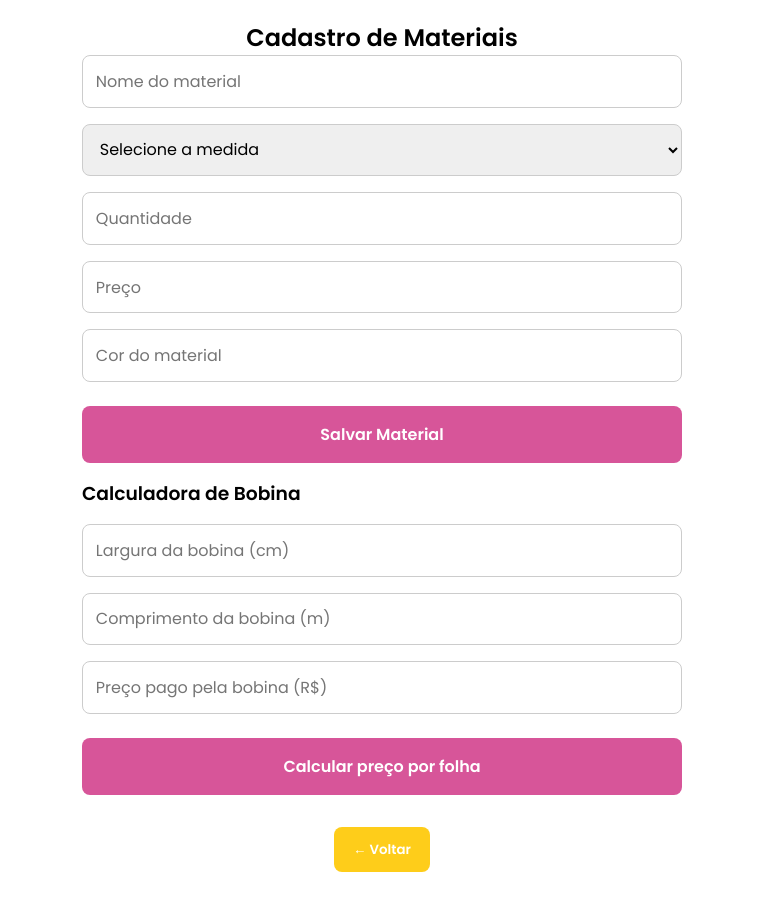
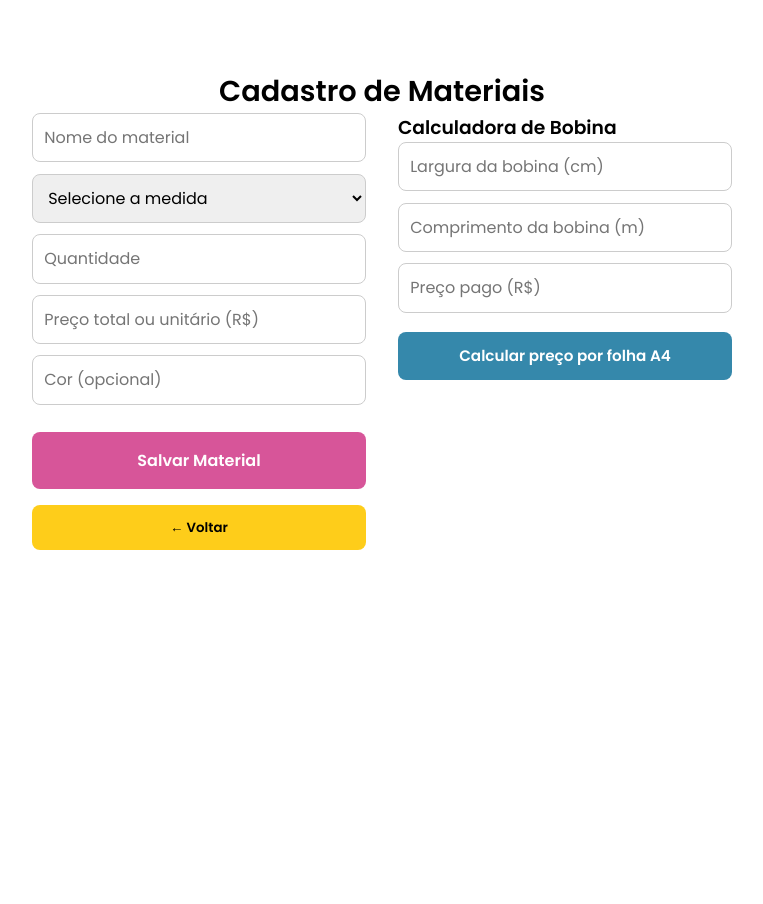
Before and after one commit to thabatadepaula/trilumine-orcamentos, a React (Vite) app: page /materiais in a window 1280 px wide. Shown: the part 194-1098 px from the top of the page, without its empty margins (258-1021 px from the left). After the commit the page ends 800 px from the top, so only its background shows below. Built offline with nearby package versions, Linux system fonts and the light colour scheme.

Commit message:
erro supabase

```diff
--- a/src/pages/Materiais.jsx
+++ b/src/pages/Materiais.jsx
@@ -1,6 +1,7 @@
 import { useState } from "react";
 import { Link } from "react-router-dom";
-import logoSimples from "../assets/logo-trilumine.png";
+import { supabase } from "../service/supabaseClient";
+import logo from "../assets/logo-trilumine.png";
 
 export default function Materiais() {
   const [nome, setNome] = useState("");
@@ -9,171 +10,194 @@ export default function Materiais() {
   const [preco, setPreco] = useState("");
   const [cor, setCor] = useState("");
 
+  // Bobina
   const [largura, setLargura] = useState("");
   const [comprimento, setComprimento] = useState("");
   const [precoBobina, setPrecoBobina] = useState("");
 
-  const calcularPrecoPorFolha = () => {
-    const areaBobina = (parseFloat(largura) * parseFloat(comprimento) * 100) || 0; // cm²
-    const areaFolha = 21 * 29.7; // cm²
-    const totalFolhas = areaBobina / areaFolha;
-    const precoPorFolha = parseFloat(precoBobina) / totalFolhas;
+  function calcularPrecoUnitario() {
+    const folhasPossiveis = Math.floor(
+      (parseFloat(comprimento) * 100) / 29.7 // de metros para cm
+    );
 
-    if (!isNaN(precoPorFolha)) {
-      setPreco(precoPorFolha.toFixed(2));
-      setQuantidade(Math.floor(totalFolhas));
-      setMedida("unidade");
+    if (largura >= 21 && folhasPossiveis > 0) {
+      const precoUnitario = precoBobina / folhasPossiveis;
+      setQuantidade(folhasPossiveis);
+      setPreco(precoUnitario.toFixed(2));
+    } else {
+      alert("Largura deve ser no mínimo 21cm para caber uma folha A4.");
     }
-  };
+  }
+
+  async function handleSalvar() {
+    if (!nome || !medida || !quantidade || !preco) {
+      alert("Preencha todos os campos obrigatórios.");
+      return;
+    }
+
+    const { error } = await supabase.from("materiais").insert([
+      {
+        nome,
+        medida,
+        quantidade: Number(quantidade),
+        preco: Number(preco),
+        cor: cor || null,
+      },
+    ]);
+
+    if (error) {
+      console.error("Erro ao salvar material:", error.message);
+      alert("Erro ao salvar material: " + error.message);
+    } else {
+      alert("Material salvo com sucesso!");
+      setNome("");
+      setMedida("");
+      setQuantidade("");
+      setPreco("");
+      setCor("");
+      setLargura("");
+      setComprimento("");
+      setPrecoBobina("");
+    }
+  }
 
   return (
-    <div
-      style={{
-        backgroundColor: "#fff",
-        minHeight: "100vh",
-        padding: "2rem",
-        boxSizing: "border-box",
-      }}
-    >
+    <div style={{ padding: "2rem", fontFamily: "Poppins, sans-serif" }}>
       <img
-        src={logoSimples}
-        alt="Triluminè logo"
-        style={{ width: "150px", display: "block", margin: "0 auto 2rem" }}
+        src={logo}
+        alt="Triluminè"
+        style={{ width: "200px", display: "block", margin: "0 auto 2rem" }}
       />
 
-      <h2 style={{ textAlign: "center" }}>Cadastro de Materiais</h2>
+      <h2 style={{ textAlign: "center", fontSize: "1.8rem" }}>
+        Cadastro de Materiais
+      </h2>
 
-      <div
-        style={{
-          maxWidth: "600px",
-          margin: "0 auto",
-          display: "flex",
-          flexDirection: "column",
-          gap: "1rem",
-        }}
-      >
+      <div style={{ maxWidth: "700px", margin: "0 auto", display: "flex", gap: "2rem", flexWrap: "wrap" }}>
+        {/* Formulário de Material */}
+        <div style={{ flex: 1, minWidth: "300px" }}>
           <input
             type="text"
+            placeholder="Nome do material"
             value={nome}
             onChange={(e) => setNome(e.target.value)}
-          placeholder="Nome do material"
             style={inputStyle}
           />
-
           <select
-          style={inputStyle}
             value={medida}
             onChange={(e) => setMedida(e.target.value)}
+            style={inputStyle}
           >
-          <option value="" disabled>
-            Selecione a medida
-          </option>
-          <option value="metro">Metro (m)</option>
-          <option value="quilo">Quilo (kg)</option>
-          <option value="unidade">Unidade (un)</option>
+            <option value="">Selecione a medida</option>
+            <option value="unidade">Unidade</option>
+            <option value="metro">Metro</option>
+            <option value="quilo">Quilo</option>
           </select>
-
           <input
             type="number"
+            placeholder="Quantidade"
             value={quantidade}
             onChange={(e) => setQuantidade(e.target.value)}
-          placeholder="Quantidade"
             style={inputStyle}
           />
-
           <input
             type="number"
+            placeholder="Preço total ou unitário (R$)"
             value={preco}
             onChange={(e) => setPreco(e.target.value)}
-          placeholder="Preço"
             style={inputStyle}
           />
-
           <input
             type="text"
+            placeholder="Cor (opcional)"
             value={cor}
             onChange={(e) => setCor(e.target.value)}
-          placeholder="Cor do material"
             style={inputStyle}
           />
-
-        <button
-          style={buttonStyle}
-          onClick={() => {
-            // salvar no Supabase (exemplo de estrutura)
-            alert("Função de salvar ainda será conectada ao Supabase");
-          }}
-        >
+          <button onClick={handleSalvar} style={botaoPrincipal}>
             Salvar Material
           </button>
+          <Link to="/">
+            <button style={botaoVoltar}>← Voltar</button>
+          </Link>
+        </div>
 
+        {/* Calculadora de Bobina */}
+        <div style={{ flex: 1, minWidth: "300px" }}>
           <h3>Calculadora de Bobina</h3>
-
           <input
             type="number"
+            placeholder="Largura da bobina (cm)"
             value={largura}
             onChange={(e) => setLargura(e.target.value)}
-          placeholder="Largura da bobina (cm)"
             style={inputStyle}
           />
-
           <input
             type="number"
+            placeholder="Comprimento da bobina (m)"
             value={comprimento}
             onChange={(e) => setComprimento(e.target.value)}
-          placeholder="Comprimento da bobina (m)"
             style={inputStyle}
           />
-
           <input
             type="number"
+            placeholder="Preço pago (R$)"
             value={precoBobina}
             onChange={(e) => setPrecoBobina(e.target.value)}
-          placeholder="Preço pago pela bobina (R$)"
             style={inputStyle}
           />
-
-        <button onClick={calcularPrecoPorFolha} style={buttonStyle}>
-          Calcular preço por folha
+          <button onClick={calcularPrecoUnitario} style={botaoSecundario}>
+            Calcular preço por folha A4
           </button>
         </div>
-
-      <Link to="/">
-        <button style={voltarStyle}>← Voltar</button>
-      </Link>
+      </div>
     </div>
   );
 }
 
 const inputStyle = {
-  padding: "0.8rem",
+  width: "100%",
+  padding: "0.7rem",
+  marginBottom: "0.7rem",
+  borderRadius: "8px",
   border: "1px solid #ccc",
-  borderRadius: "8px",
   fontSize: "1rem",
 };
 
-const buttonStyle = {
+const botaoPrincipal = {
   background: "#d75599",
   color: "#fff",
   padding: "1rem",
   border: "none",
   borderRadius: "8px",
   fontWeight: "bold",
+  fontSize: "1rem",
   cursor: "pointer",
-  fontSize: "1rem",
+  width: "100%",
+  marginTop: "1rem",
+};
+
+const botaoSecundario = {
+  background: "#3588ab",
+  color: "#fff",
+  padding: "0.8rem",
+  border: "none",
+  borderRadius: "8px",
+  fontWeight: "bold",
+  fontSize: "0.95rem",
+  cursor: "pointer",
+  width: "100%",
   marginTop: "0.5rem",
 };
 
-const voltarStyle = {
-  marginTop: "2rem",
-  display: "block",
-  marginLeft: "auto",
-  marginRight: "auto",
-  backgroundColor: "#fecd1a",
-  color: "#fff",
-  padding: "0.8rem 1.2rem",
+const botaoVoltar = {
+  background: "#fecd1a",
+  color: "#000",
+  padding: "0.8rem",
   fontWeight: "bold",
   border: "none",
   borderRadius: "8px",
   cursor: "pointer",
+  marginTop: "1rem",
+  width: "100%",
 };
```
Lines whose indentation alone changed are shown as unchanged.
